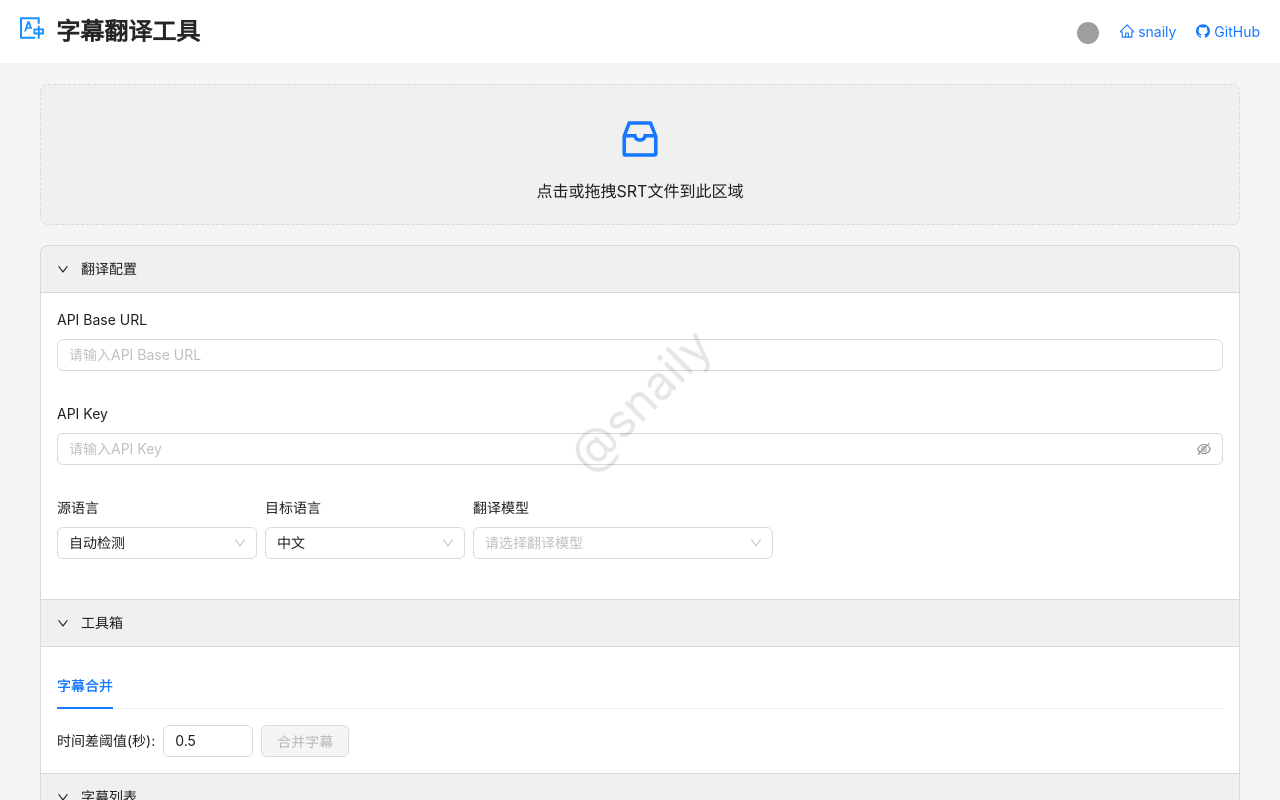
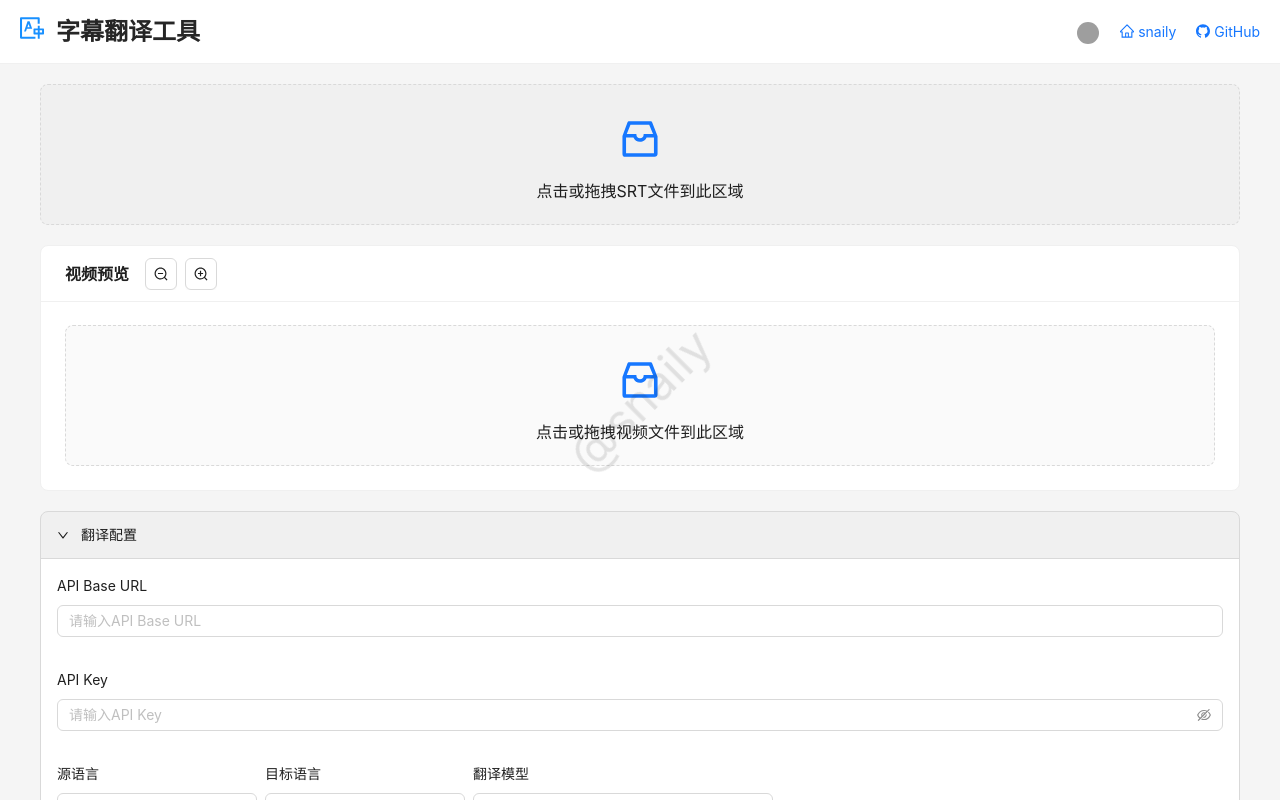
Before and after one commit to snailyp/subtitle-translator, a React (Create React App) app: page / in a window 1280 px wide. Shown: the top 800 px of the page. Built offline with nearby package versions, Linux system fonts and the light colour scheme; grey boxes are pictures that could not be loaded.

Commit message:
feat: 添加视频播放器组件

```diff
--- a/package.json
+++ b/package.json
@@ -9,6 +9,7 @@
     "cra-template": "1.2.0",
     "react": "^18.2.0",
     "react-dom": "^18.2.0",
+    "react-player": "^2.16.0",
     "react-scripts": "5.0.1",
     "web-vitals": "^3.5.2"
   },
--- a/src/App.jsx
+++ b/src/App.jsx
@@ -5,6 +5,7 @@
 import FileUpload from './components/FileUpload';
 import SubtitleBox from './components/SubtitleBox';
 import ToolBox from './components/ToolBox';
+import VideoPlayer from './components/VideoPlayer';
 
 const { Header, Content, Footer } = Layout;
 const { Title } = Typography;
@@ -80,6 +81,7 @@
       <Content style={{ padding: '20px' }}>
         <div style={{ maxWidth: 1200, margin: '0 auto' }}>
           <FileUpload onSubtitlesLoad={setSubtitles} />
+          <VideoPlayer subtitles={subtitles} />
           <Collapse
             defaultActiveKey={['config', 'tools', 'subtitles']}
             style={{ marginBottom: 20 }}
--- /dev/null
+++ b/src/components/VideoPlayer.jsx
@@ -0,0 +1,191 @@
+import { InboxOutlined, ZoomInOutlined, ZoomOutOutlined } from '@ant-design/icons';
+import { Button, Card, Space, Upload, message } from 'antd';
+import React, { useCallback, useEffect, useState } from 'react';
+import ReactPlayer from 'react-player';
+import { parseTimestamp } from '../utils/subtitleUtils';
+
+const { Dragger } = Upload;
+
+const VideoPlayer = ({ subtitles }) => {
+  const [videoUrl, setVideoUrl] = useState(null);
+  const [currentTime, setCurrentTime] = useState(0);
+  const [currentSubtitle, setCurrentSubtitle] = useState(null);
+  const [scale, setScale] = useState(() => {
+    return localStorage.getItem('videoScale') || 0.4;
+  });
+  const [position, setPosition] = useState(() => {
+    return JSON.parse(localStorage.getItem('videoPosition')) || { x: 20, y: 20 };
+  });
+  const [isDragging, setIsDragging] = useState(false);
+  const [dragStart, setDragStart] = useState({ x: 0, y: 0 });
+  const [isFixed, setIsFixed] = useState(false);
+
+  // 监听滚动
+  useEffect(() => {
+    const handleScroll = () => {
+      setIsFixed(window.scrollY > 200);
+    };
+    window.addEventListener('scroll', handleScroll);
+    return () => window.removeEventListener('scroll', handleScroll);
+  }, []);
+
+  // 保存设置到 localStorage
+  useEffect(() => {
+    localStorage.setItem('videoScale', scale);
+    localStorage.setItem('videoPosition', JSON.stringify(position));
+  }, [scale, position]);
+
+  const findCurrentSubtitle = useCallback((time) => {
+    for (const subtitle of subtitles) {
+      const [start, end] = subtitle.timestamp.split(' --> ').map(parseTimestamp);
+      if (time >= start && time <= end) {
+        return subtitle;
+      }
+    }
+    return null;
+  }, [subtitles]);
+
+  useEffect(() => {
+    const subtitle = findCurrentSubtitle(currentTime);
+    setCurrentSubtitle(subtitle);
+  }, [currentTime, findCurrentSubtitle]);
+
+  const handleProgress = (state) => {
+    setCurrentTime(state.playedSeconds);
+  };
+
+  const uploadProps = {
+    name: 'file',
+    multiple: false,
+    accept: 'video/*',
+    beforeUpload: (file) => {
+      const videoUrl = URL.createObjectURL(file);
+      setVideoUrl(videoUrl);
+      message.success(`${file.name} 视频已加载`);
+      return false;
+    },
+    onRemove: () => {
+      setVideoUrl(null);
+    }
+  };
+
+  const handleMouseDown = (e) => {
+    if (e.target.closest('.ant-card-head')) {
+      const windowWidth = window.innerWidth;
+      setIsDragging(true);
+      setDragStart({
+        x: position.x - (windowWidth - e.clientX),
+        y: e.clientY - position.y
+      });
+    }
+  };
+
+  const handleMouseMove = useCallback((e) => {
+    if (isDragging) {
+      const windowWidth = window.innerWidth;
+      setPosition({
+        x: windowWidth - e.clientX + dragStart.x,
+        y: e.clientY - dragStart.y
+      });
+    }
+  }, [isDragging, dragStart]);
+
+  const handleMouseUp = () => {
+    setIsDragging(false);
+  };
+
+  useEffect(() => {
+    if (isDragging) {
+      window.addEventListener('mousemove', handleMouseMove);
+      window.addEventListener('mouseup', handleMouseUp);
+    }
+    return () => {
+      window.removeEventListener('mousemove', handleMouseMove);
+      window.removeEventListener('mouseup', handleMouseUp);
+    };
+  }, [isDragging, handleMouseMove]);
+
+  const renderSubtitle = () => {
+    if (!currentSubtitle) return null;
+
+    const text = currentSubtitle.selectedTranslation
+      ? currentSubtitle.translations[currentSubtitle.selectedTranslation]
+      : currentSubtitle.originalText;
+
+    return (
+      <div style={{
+        padding: '10px',
+        textAlign: 'center',
+        fontSize: '16px',
+        backgroundColor: 'rgba(0, 0, 0, 0.6)',
+        color: 'white',
+        position: 'absolute',
+        bottom: '10px',
+        left: '50%',
+        transform: 'translateX(-50%)',
+        borderRadius: '4px',
+        maxWidth: '80%',
+        zIndex: 1
+      }}>
+        {text}
+      </div>
+    );
+  };
+
+  return (
+    <Card
+      title={
+        <div style={{ cursor: isFixed ? 'move' : 'default' }}>
+          视频预览
+          <Space style={{ marginLeft: 16 }}>
+            <Button
+              icon={<ZoomOutOutlined />}
+              onClick={() => setScale(s => Math.max(0.2, s - 0.1))}
+            />
+            <Button
+              icon={<ZoomInOutlined />}
+              onClick={() => setScale(s => Math.min(1, s + 0.1))}
+            />
+          </Space>
+        </div>
+      }
+      style={{
+        position: isFixed ? 'fixed' : 'relative',
+        right: isFixed ? position.x : 'auto',
+        top: isFixed ? position.y : 'auto',
+        width: isFixed ? '40%' : '100%',
+        transform: isFixed ? `scale(${scale})` : 'none',
+        transformOrigin: 'top right',
+        zIndex: isFixed ? 1000 : 1,
+        backgroundColor: '#fff',
+        boxShadow: isFixed ? '0 2px 8px rgba(0,0,0,0.15)' : 'none',
+        cursor: isDragging ? 'move' : 'auto',
+        marginBottom: isFixed ? 0 : 20
+      }}
+      onMouseDown={handleMouseDown}
+    >
+      {!videoUrl ? (
+        <Dragger {...uploadProps}>
+          <p className="ant-upload-drag-icon">
+            <InboxOutlined />
+          </p>
+          <p className="ant-upload-text">点击或拖拽视频文件到此区域</p>
+        </Dragger>
+      ) : (
+        <div style={{ position: 'relative' }}>
+          <ReactPlayer
+            url={videoUrl}
+            controls
+            width="100%"
+            height="auto"
+            onProgress={handleProgress}
+            progressInterval={100}
+          />
+          {renderSubtitle()}
+        </div>
+      )}
+    </Card>
+  );
+};
+
+export default VideoPlayer;
```
Also changed, not shown: 1 other file (tests, documents, lock files or other folders).
